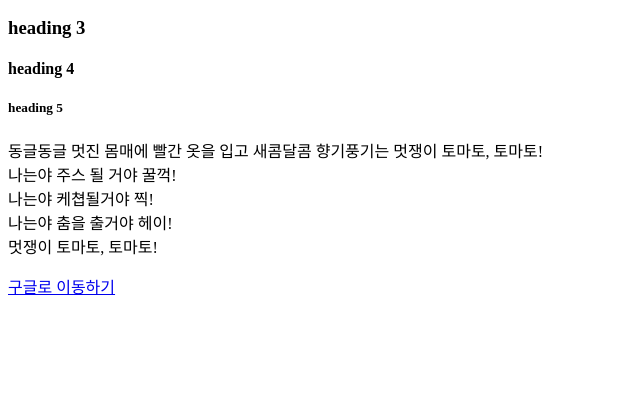
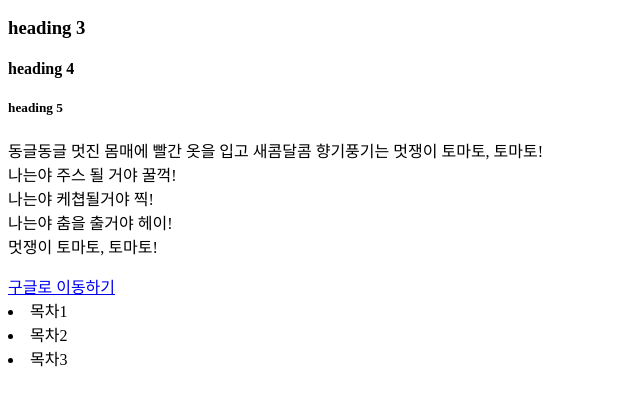
Before and after one commit to zzamak/test, a plain HTML site: page index.html in a window 1280 px wide. Shown: the part 110-516 px from the top of the page, without its empty margins (0-640 px from the left). Drawn offline with Linux system fonts and the light colour scheme.

Commit message:
Update index.html

```diff
--- a/index.html
+++ b/index.html
@@ -17,6 +17,11 @@
 
   <a href='https://www.google.co.kr' target='_blank' title='새 탭에서 구글로 이동합니다.'>구글로 이동하기</a>
 
+  <li>목차1</li>
+  <li>목차2</li>
+  <li>목차3</li>
+
+
 </body>
 
 </html>
```
